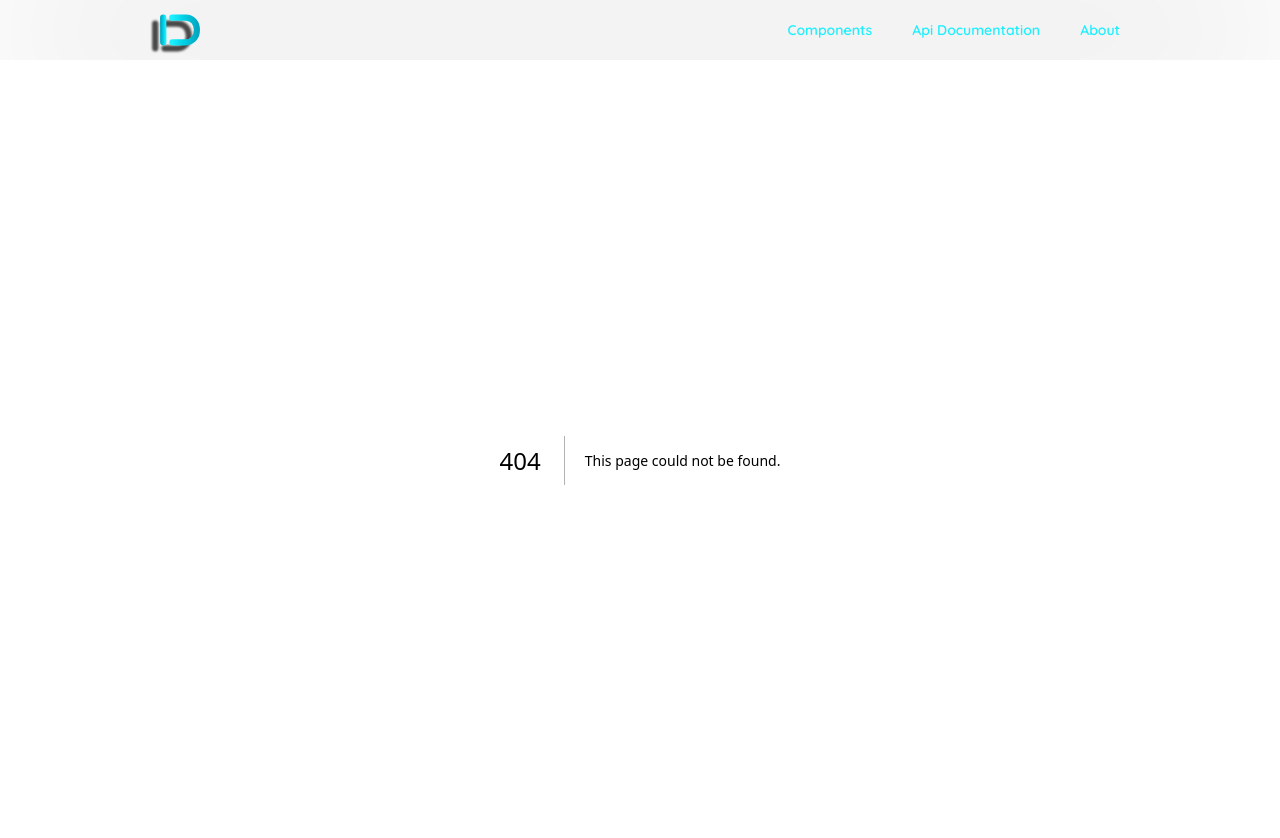
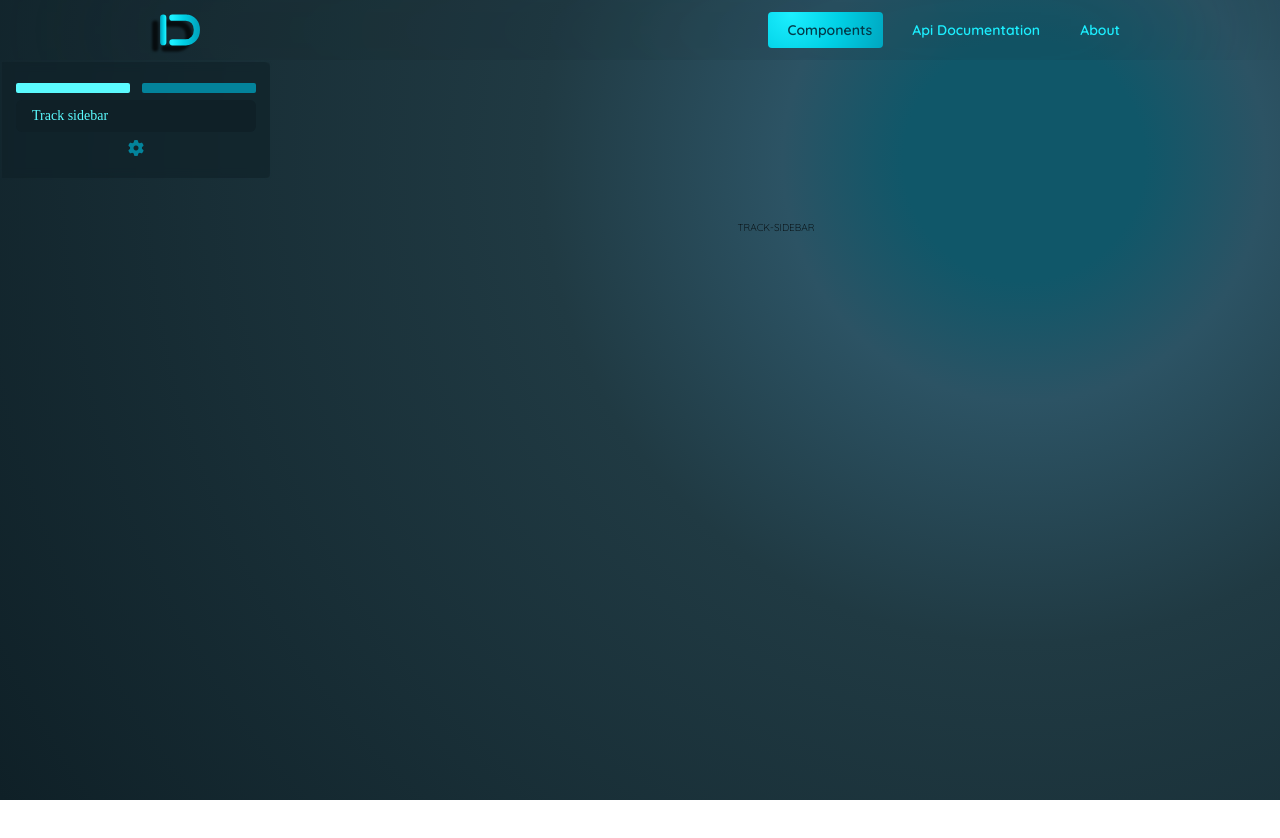
Before and after one commit to Carlosmgs111/drehskil-ui, a Next.js app: page /components/track-sidebar in a window 1280 px wide. Before the commit this address had no page. Shown: the top 838 px of the page. After the commit the page ends 800 px from the top, so only its background shows below. Built offline with nearby package versions, Linux system fonts and the light colour scheme; a web font is replaced by a local one.

Commit message:
[ADDED] navigation into subdomains in components page

```diff
--- a/src/components/Navbar/Linkdex.tsx
+++ b/src/components/Navbar/Linkdex.tsx
@@ -2,15 +2,23 @@ import NextLink from "next/link";
 import styles from "./styles.module.css";
 import { usePathname } from "next/navigation";
 
-export const Linkdex = ({ label, linkRef, children, to, className="" }: any) => {
+export const Linkdex = ({
+  label,
+  linkRef,
+  children,
+  to,
+  className = "",
+}: any) => {
   const pathName = usePathname();
-  const isCurrent = pathName.replace("/", "") === to;
+  const isCurrent = pathName.split("/")[1] === to;
   return (
     <NextLink
       ref={linkRef}
-      className={`${styles.link} ${className} ${isCurrent ? styles.current : null}`}
+      className={`${styles.link} ${className} ${
+        isCurrent ? styles.current : null
+      }`}
       id={`link_${label}`}
-      href={to || `${label}`}
+      href={to ? `/${to}` : `/${label}`}
       key={label}
     >
       {children || <span>{label}</span>}
--- a/src/components/Navbar/index.tsx
+++ b/src/components/Navbar/index.tsx
@@ -24,13 +24,13 @@ export function Navbar({ references }: any): any {
     });
 
   useEffect(() => {
-    if (!referencesRefs.current[pathName.replace("/", "")]) {
+    if (!referencesRefs.current[pathName.split("/")[1]]) {
       indicatorRef.current.style.scale = "0";
       indicatorRef.current.style.opacity = "0";
       return;
     }
     const { offsetLeft, offsetWidth } =
-      referencesRefs.current[pathName.replace("/", "")].current;
+      referencesRefs.current[pathName.split("/")[1]].current;
     indicatorRef.current.style.scale = "1";
     indicatorRef.current.style.opacity = "1";
     indicatorRef.current.style.left = `${offsetLeft}px`;
--- a/src/components/Sidebars/TrackSidebar/index.tsx
+++ b/src/components/Sidebars/TrackSidebar/index.tsx
@@ -13,6 +13,7 @@ export function TrackSidebar(props: any) {
     expanded = !false,
     showButton = true,
     width,
+    redirect = "",
   }: any = props;
   const [{ token, loading: globalLoading }, dispatch]: any = useStateValue();
   const [expand, switchExpand] = useToggle(
@@ -28,7 +29,7 @@ export function TrackSidebar(props: any) {
       ${styles.item}
       ${active ? styles.active : ""}`}
         key={index}
-        href={`#${labelCases(name).LS}`}
+        href={redirect ? `/${redirect}` : `#${labelCases(name).LS}`}
       >
         <i
           className={`
--- a/src/db/components-catalog.json
+++ b/src/db/components-catalog.json
@@ -2,7 +2,7 @@
   "components": [
     {
       "title": "Track Sidebar",
-      "summary": "Barra de navegacion lateral que aparte de integrar el comportamiento habitual de las mismas, vincular y navegar hasta los elementos indexados, tambien sigue la navegacion señalando en los indices los elementos que son visibles.",
+      "summary": "Barra de navegacion lateral,que aparte del habitual comportamiento, vincular y navegar hasta los elementos indexados, tambien sigue la navegacion señalando en los indices los elementos que son visibles.",
       "version": "0.0.1",
       "reference": "/components/track-sidebar",
       "video_demo_url": "https://github.com/Carlosmgs111/files/assets/41123597/863842ae-2233-4ac8-94b3-473536c924ba"
--- a/src/hooks/useTrackSidebar/index.tsx
+++ b/src/hooks/useTrackSidebar/index.tsx
@@ -23,7 +23,7 @@ export const useTrackSidebar = () => {
     [indexes]
   );
   const ContentWrapper = useMemo(() => {
-    const useWrapped = ({ children }: any): any => {
+    const useWrapped = ({ children, display }: any): any => {
       const _children = Children.toArray(children);
       const [, _refs] = useNearScreenArray(
         _children.map(() => false),
@@ -36,6 +36,7 @@ export const useTrackSidebar = () => {
       return _children.map((child: any, index: any): any => {
         return (
           <div
+            style={{ display: display ? "inherit" : "none" }}
             key={index}
             ref={_refs.current[index]}
             id={labelCases(child.props.id).LS}
--- a/src/pages/components/index.tsx
+++ b/src/pages/components/index.tsx
@@ -7,7 +7,7 @@ import { useTrackSidebar } from "@/hooks/useTrackSidebar";
 import { ComponentPresentation } from "@/containers/ComponentPresentation";
 import componentsCatalog from "../../db/components-catalog.json";
 
-export default function Components() {
+export default function Components({ children }: any) {
   const [{}]: any = useStateValue();
   const { components } = componentsCatalog;
   const { TrackSidebar, ContentWrapper } = useTrackSidebar();
@@ -30,7 +30,12 @@ export default function Components() {
           float={false}
           multi={false}
           sidebars={[
-            <TrackSidebar showButton={false} id={"tracksidebar"} key={0} />,
+            <TrackSidebar
+              redirect={children && "components"}
+              showButton={false}
+              id={"tracksidebar"}
+              key={0}
+            />,
             <PanelSidebar
               id={"panelsidebar"}
               key={1}
@@ -41,7 +46,8 @@ export default function Components() {
           ]}
         >
           <div className={styles.content}>
-            <ContentWrapper>
+            {children}
+            <ContentWrapper display={!children}>
               {components.map((component, index) => (
                 <ComponentPresentation
                   key={index}
--- /dev/null
+++ b/src/pages/components/track-sidebar/index.tsx
@@ -0,0 +1,8 @@
+import ComponentsPage from "../index";
+export default function TrackSidebar() {
+  return (
+    <ComponentsPage>
+      <div>TRACK-SIDEBAR</div>
+    </ComponentsPage>
+  );
+}
```
